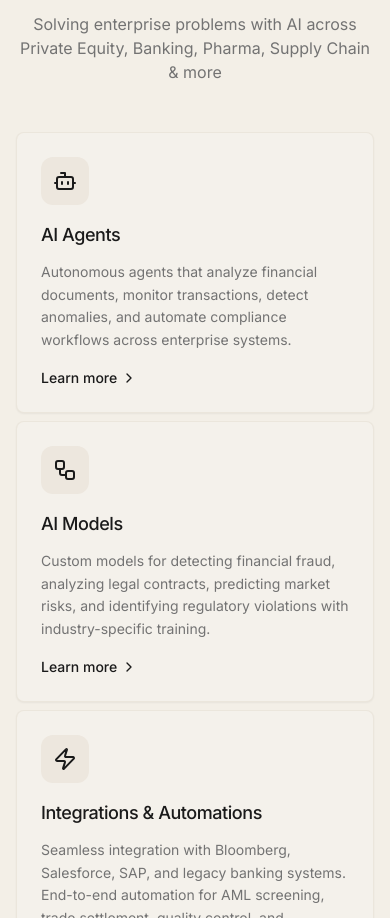
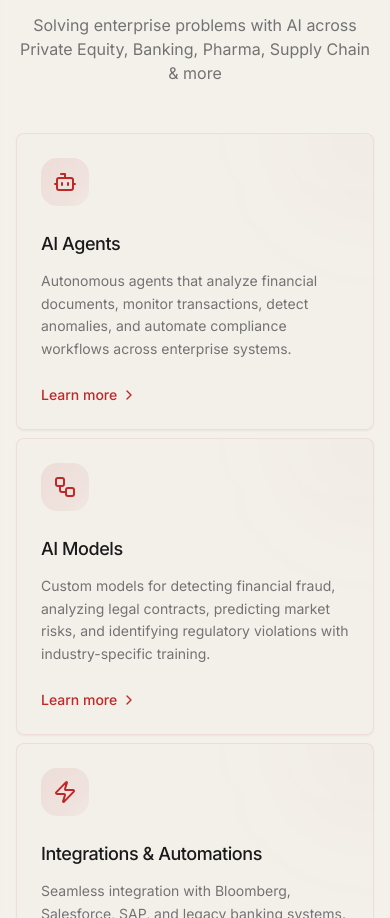
Before and after one commit to shinkahq/shinka-website, a Next.js app: page / in a window 390 px wide. Shown: the part 644-1562 px from the top of the page. Built offline with nearby package versions, Linux system fonts and the light colour scheme; no server answers.

Commit message:
🎨 feat: enhance Services section styling with improved background effects and responsive design for better visual appeal

```diff
--- a/components/sections/services.tsx
+++ b/components/sections/services.tsx
@@ -27,7 +27,7 @@ export default function Services() {
   const { isMobile, isTablet } = useResponsive()
 
   return (
-    <section id="services" className={`${isMobile ? 'py-16' : 'py-24'} bg-muted/30`}>
+    <section id="services" className={`${isMobile ? 'py-16' : 'py-24'} bg-background/50 backdrop-blur-sm border-y border-accent/10`}>
       <ResponsiveContainer maxWidth="responsive">
         <div className="text-center mb-12 md:mb-20">
           <ResponsiveText
@@ -56,39 +56,47 @@ export default function Services() {
           {services.map((service, index) => (
             <Card
               key={index}
-              className="border-border/50 shadow-sm bg-background hover:shadow-md transition-all duration-300 group"
+              className="group border-accent/10 bg-background/80 hover:shadow-xl hover:shadow-accent/5 transition-all duration-500 overflow-hidden"
             >
-              <CardContent className={`${isMobile ? 'p-6' : 'p-8'}`}>
-                <div className={`w-12 h-12 bg-muted rounded-xl flex items-center justify-center ${isMobile ? 'mb-4' : 'mb-6'} group-hover:bg-muted/80 transition-colors`}>
-                  <service.icon className="h-6 w-6 text-foreground" />
+              <CardContent className={`${isMobile ? 'p-6' : 'p-8'} relative`}>
+                <div className="absolute top-0 right-0 w-32 h-32 bg-accent/5 rounded-full blur-3xl -mr-16 -mt-16 transition-all duration-500 group-hover:bg-accent/10" />
+
+                <div className={`relative w-12 h-12 rounded-2xl flex items-center justify-center mb-6 bg-gradient-to-br from-accent/10 to-accent/5 group-hover:from-accent/20 group-hover:to-accent/10 transition-all duration-500`}>
+                  <service.icon className="h-6 w-6 text-accent transition-colors duration-500" />
                 </div>
+
                 <ResponsiveText
                   as="h3"
                   mobileSize="text-lg"
                   tabletSize="text-xl"
                   desktopSize="text-xl"
-                  className="font-medium text-foreground mb-3 md:mb-4"
+                  className="font-medium text-foreground mb-3 md:mb-4 relative"
                 >
                   {service.title}
                 </ResponsiveText>
+
                 <ResponsiveText
                   mobileSize="text-sm"
                   tabletSize="text-base"
                   desktopSize="text-base"
-                  className="text-muted-foreground leading-relaxed font-light mb-4 md:mb-6"
+                  className="text-muted-foreground leading-relaxed font-light mb-6 relative"
                 >
                   {service.description}
                 </ResponsiveText>
-                <div className="flex items-center text-foreground font-medium">
+
+                <div className="flex items-center text-accent font-medium relative">
                   <ResponsiveText
                     mobileSize="text-sm"
                     tabletSize="text-base"
                     desktopSize="text-base"
+                    className="group-hover:translate-x-1 transition-transform duration-300"
                   >
                     Learn more
                   </ResponsiveText>
-                  <ChevronRight className="ml-1 h-4 w-4" />
+                  <ChevronRight className="ml-1 h-4 w-4 group-hover:translate-x-1 transition-transform duration-300" />
                 </div>
+
+                <div className="absolute bottom-0 left-0 h-[1px] w-full bg-gradient-to-r from-transparent via-accent/10 to-transparent opacity-0 group-hover:opacity-100 transition-opacity duration-500" />
               </CardContent>
             </Card>
           ))}
```
